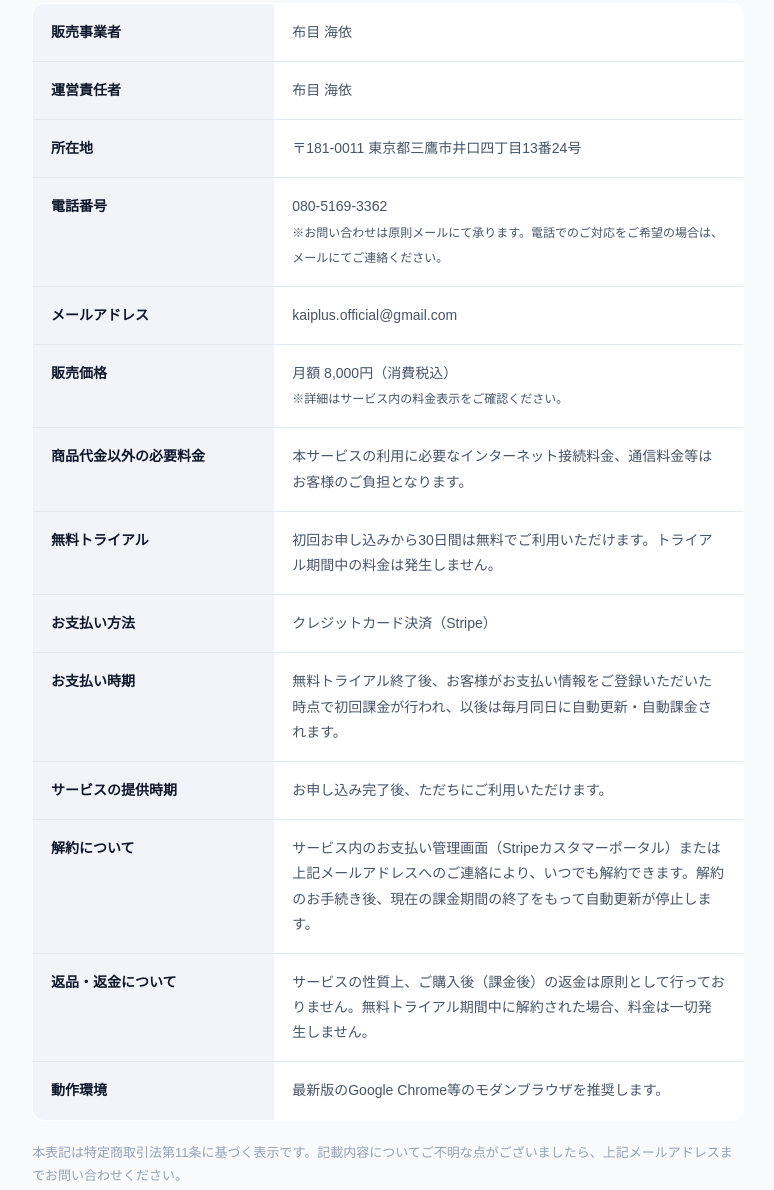
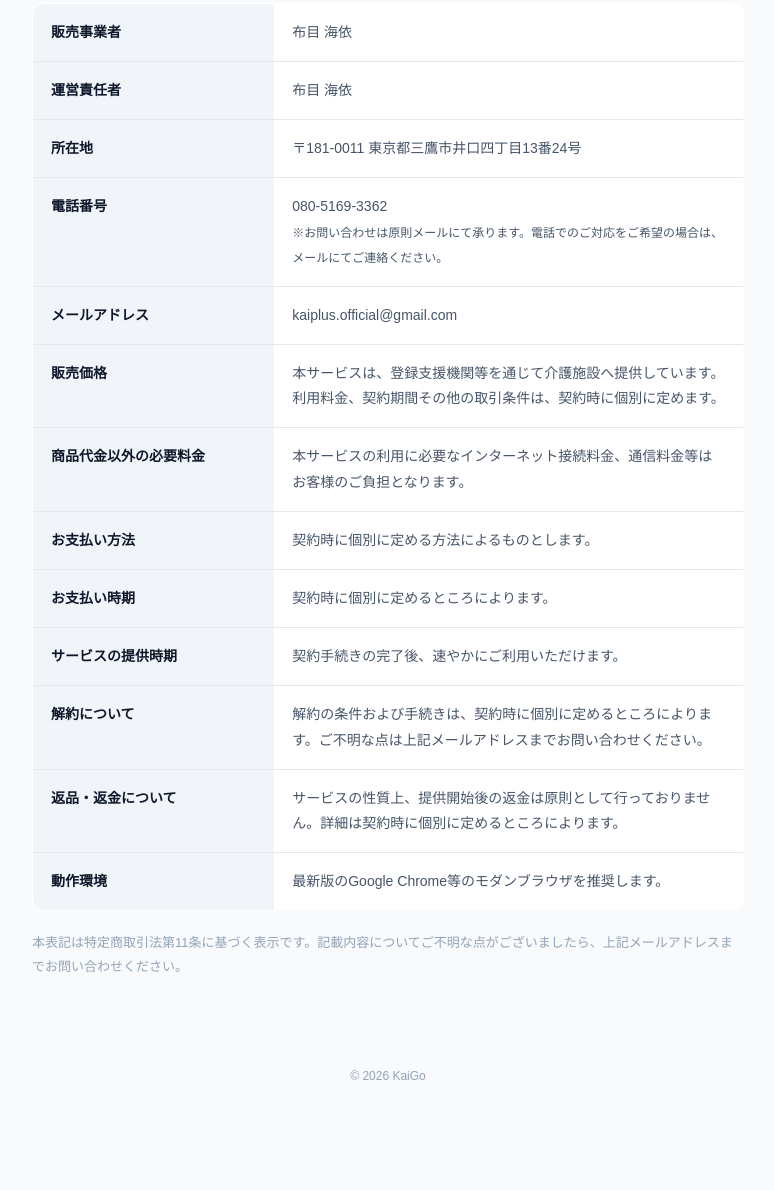
Before and after one commit to nknunome-ui/KaiGo-lp, a plain HTML site: page legal/tokushoho.html in a window 1280 px wide. Shown: the part 227-1417 px from the top of the page, without its empty margins (252-1026 px from the left). After the commit the page ends 1347 px from the top, so only its background shows below. Drawn offline with Linux system fonts and the light colour scheme.

Commit message:
Update legal docs for agency-only model

```diff
--- a/legal/tokushoho.html
+++ b/legal/tokushoho.html
@@ -28,7 +28,7 @@
 <header><a href="https://kai-go-lp.vercel.app" class="logo">KaiGo</a></header>
 <main>
   <h1>特定商取引法に基づく表記</h1>
-  <p class="updated">最終更新日：2026年6月9日</p>
+  <p class="updated">最終更新日：2026年6月12日</p>
 
   <table>
     <tr><th>販売事業者</th><td>布目 海依</td></tr>
@@ -36,14 +36,13 @@
     <tr><th>所在地</th><td>〒181-0011 東京都三鷹市井口四丁目13番24号</td></tr>
     <tr><th>電話番号</th><td>080-5169-3362<br><span style="font-size:12px;">※お問い合わせは原則メールにて承ります。電話でのご対応をご希望の場合は、メールにてご連絡ください。</span></td></tr>
     <tr><th>メールアドレス</th><td>kaiplus.official@gmail.com</td></tr>
-    <tr><th>販売価格</th><td>月額 8,000円（消費税込）<br><span style="font-size:12px;">※詳細はサービス内の料金表示をご確認ください。</span></td></tr>
+    <tr><th>販売価格</th><td>本サービスは、登録支援機関等を通じて介護施設へ提供しています。利用料金、契約期間その他の取引条件は、契約時に個別に定めます。</td></tr>
     <tr><th>商品代金以外の必要料金</th><td>本サービスの利用に必要なインターネット接続料金、通信料金等はお客様のご負担となります。</td></tr>
-    <tr><th>無料トライアル</th><td>初回お申し込みから30日間は無料でご利用いただけます。トライアル期間中の料金は発生しません。</td></tr>
-    <tr><th>お支払い方法</th><td>クレジットカード決済（Stripe）</td></tr>
-    <tr><th>お支払い時期</th><td>無料トライアル終了後、お客様がお支払い情報をご登録いただいた時点で初回課金が行われ、以後は毎月同日に自動更新・自動課金されます。</td></tr>
-    <tr><th>サービスの提供時期</th><td>お申し込み完了後、ただちにご利用いただけます。</td></tr>
-    <tr><th>解約について</th><td>サービス内のお支払い管理画面（Stripeカスタマーポータル）または上記メールアドレスへのご連絡により、いつでも解約できます。解約のお手続き後、現在の課金期間の終了をもって自動更新が停止します。</td></tr>
-    <tr><th>返品・返金について</th><td>サービスの性質上、ご購入後（課金後）の返金は原則として行っておりません。無料トライアル期間中に解約された場合、料金は一切発生しません。</td></tr>
+    <tr><th>お支払い方法</th><td>契約時に個別に定める方法によるものとします。</td></tr>
+    <tr><th>お支払い時期</th><td>契約時に個別に定めるところによります。</td></tr>
+    <tr><th>サービスの提供時期</th><td>契約手続きの完了後、速やかにご利用いただけます。</td></tr>
+    <tr><th>解約について</th><td>解約の条件および手続きは、契約時に個別に定めるところによります。ご不明な点は上記メールアドレスまでお問い合わせください。</td></tr>
+    <tr><th>返品・返金について</th><td>サービスの性質上、提供開始後の返金は原則として行っておりません。詳細は契約時に個別に定めるところによります。</td></tr>
     <tr><th>動作環境</th><td>最新版のGoogle Chrome等のモダンブラウザを推奨します。</td></tr>
   </table>
 
```
Also changed, not shown: legal/privacy.html (+2 -2 lines), legal/terms.html (+6 -9 lines), 1 other file.
